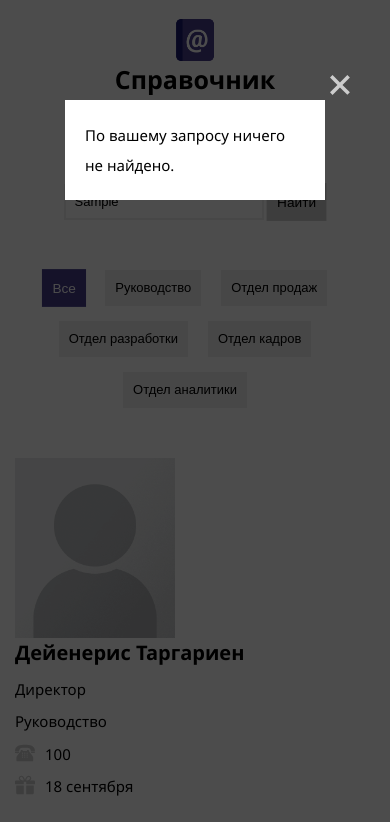
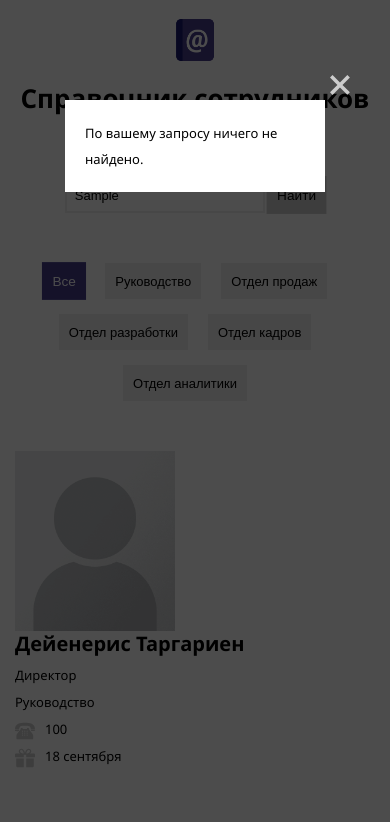
Before and after one commit to stigsanek/directory, a website: page index.html in a window 390 px wide. Both pictures are taken after typing "Sample" into the empty fields and a click on the button "Найти". Shown: the top 822 px of the page. Drawn offline with Linux system fonts and the light colour scheme.

Commit message:
Изменяет струткуру стилей и медиа-запросы

```diff
--- a/css/style.css
+++ b/css/style.css
@@ -2,8 +2,8 @@ body {
   margin: 0;
   padding: 0;
   font-family: 'Segoe UI', Tahoma, Geneva, Verdana, sans-serif;
-  line-height: 1.5;
-  font-size: 15px;
+  line-height: 1.3;
+  font-size: 13px;
   color: #000000;
   background-color: #ffffff;
 }
@@ -18,7 +18,6 @@ body {
   height: 1px;
   border: 0;
   white-space: nowrap;
-  -webkit-clip-path: inset(100%);
   clip-path: inset(100%);
 }
 
@@ -29,34 +28,25 @@ body {
 }
 
 .main-header {
-  display: -webkit-box;
-  display: -ms-flexbox;
   display: flex;
+  flex-direction: column;
+  flex-wrap: wrap;
+  justify-content: center;
   margin-bottom: 35px;
-  -webkit-box-align: end;
-      -ms-flex-align: end;
-          align-items: flex-end;
-  -ms-flex-wrap: wrap;
-      flex-wrap: wrap;
-  -webkit-box-pack: center;
-      -ms-flex-pack: center;
-          justify-content: center;
 }
 
-.main-header__logo {
-  margin-right: 20px;
-  margin-bottom: -4px;
+.main-header__title,
+.main-header__logo,
+.main-form {
+  align-self: center;
 }
 
 .main-header__title {
-  margin: 0;
-  padding: 0;
-  max-width: 65%;
-  font-size: 25px;
+  text-align: center;
 }
 
 .main-form {
-  margin-left: auto;
+  margin-top: 10px;
 }
 
 .main-form__search {
@@ -77,10 +67,7 @@ body {
 
 .worker-list,
 .filter-button {
-  display: -webkit-box;
-  display: -ms-flexbox;
   display: flex;
-  -ms-flex-wrap: wrap;
   flex-wrap: wrap;
   margin: 0;
   padding: 0;
@@ -89,8 +76,6 @@ body {
 
 .filter-button {
   margin-top: 50px;
-  -webkit-box-pack: center;
-      -ms-flex-pack: center;
   justify-content: center;
 }
 
@@ -127,31 +112,20 @@ body {
 .main-form__button:active,
 .arrow-top:active {
   background-color: #483d8b !important;
-  -webkit-transform: scale(1.05);
-      -ms-transform: scale(1.05);
   transform: scale(1.05);
   color: #ffffff;
 }
 
 .filter-button__item--active {
   background-color: #483d8b !important;
-  -webkit-transform: scale(1.05);
-      -ms-transform: scale(1.05);
   transform: scale(1.05);
   color: #ffffff;
 }
 
 .main-footer {
-  display: -webkit-box;
-  display: -ms-flexbox;
   display: flex;
-  -ms-flex-wrap: wrap;
   flex-wrap: wrap;
-  -webkit-box-pack: center;
-      -ms-flex-pack: center;
   justify-content: center;
-  -webkit-box-align: center;
-      -ms-flex-align: center;
   align-items: center;
 }
 
@@ -168,34 +142,19 @@ body {
 
 .main-footer__info,
 .main-footer__error {
+  width: 100%;
   text-align: center;
-  margin-right: 50px;
 }
 
 .main-footer__copyrigth {
   text-align: center;
 }
 
-.overlay {
-  position: fixed;
-  top: 0;
-  left: 0;
+.worker-item {
+  display: flex;
+  flex-wrap: wrap;
   width: 100%;
-  height: 100%;
-  background-color: #000000;
-  opacity: 0.7;
-  z-index: 999;
-}
-
-.worker-item {
-  display: -webkit-box;
-  display: -ms-flexbox;
-  display: flex;
-  -ms-flex-wrap: wrap;
-      flex-wrap: wrap;
   margin-bottom: 50px;
-  width: 100%;
-  -webkit-animation: move-worker 0.5s;
   animation: move-worker 0.5s;
 }
 
@@ -287,10 +246,9 @@ body {
   position: fixed;
   top: 100px;
   left: 50%;
-  width: 600px;
-  height: 700px;
-  margin: 0 auto;
-  margin-left: -300px;
+  width: 260px;
+  height: 360px;
+  transform: translateX(-50%);
   background-size: cover;
   background-position: top;
   z-index: 1000;
@@ -331,10 +289,9 @@ body {
   position: fixed;
   top: 100px;
   left: 50%;
-  width: 600px;
-  margin: 0 auto;
-  margin-left: -330px;
-  padding: 30px;
+  width: 220px;
+  transform: translateX(-50%);
+  padding: 20px;
   background-color: #ffffff;
   z-index: 1000;
   -webkit-animation: move-photo 0.5s;
@@ -354,11 +311,6 @@ body {
 
 .modal-window__text {
   line-height: 2;
-}
-
-.modal-open {
-  overflow-y: hidden;
-  height: 100%;
 }
 
 .birthday-container {
@@ -385,7 +337,7 @@ body {
   margin: 0;
   padding: 0;
   margin-top: 10px;
-  width: 79%;
+  width: 100%;
 }
 
 .arrow-top {
@@ -419,89 +371,103 @@ body {
   transition: transform 0.1s, -webkit-transform 0.1s;
 }
 
-@media(max-width: 990px) {
+.overlay {
+  position: fixed;
+  top: 0;
+  left: 0;
+  width: 100%;
+  height: 100%;
+  background-color: #000000;
+  opacity: 0.7;
+  z-index: 999;
+}
+
+.modal-open {
+  overflow: hidden;
+}
+
+@media(min-width: 481px) {
+  .big-photo__container {
+    width: 400px;
+    height: 500px;
+  }
+
+  .modal-window__container {
+    width: 380px;
+  }
+}
+
+@media(min-width: 661px) {
+  body {
+    line-height: 1.4;
+    font-size: 14px;
+  }
+
+  .main-footer__info,
+  .main-footer__error {
+    width: auto;
+    margin-right: 50px;
+    text-align: center;
+  }
+
+  .big-photo__container {
+    width: 500px;
+    height: 600px;
+  }
+
+  .modal-window__container {
+    width: 460px;
+  }
+
+  .birthday-container__text {
+    width: 79%;
+  }
+}
+
+@media(min-width: 991px) {
+  body {
+    line-height: 1.5;
+    font-size: 15px;
+  }
+
   .main-header {
-    -webkit-box-orient: vertical;
-    -webkit-box-direction: normal;
-        -ms-flex-direction: column;
-            flex-direction: column;
-    -ms-flex-line-pack: center;
-        align-content: center;
+    flex-direction: row;
+    align-items: flex-end;
+    align-content: flex-end;
+  }
+
+  .main-header__logo {
+    margin-right: 20px;
+    margin-left: -5px;
+    margin-bottom: -4px;
   }
 
   .main-header__title,
   .main-header__logo,
   .main-form {
-    -ms-flex-item-align: center;
-        -ms-grid-row-align: center;
-        align-self: center;
+    align-self: flex-end;
   }
 
   .main-header__title {
-    text-align: center;
-  }
-
-  .main-header__logo {
-    margin-right: 0;
+    margin: 0;
+    padding: 0;
+    max-width: 65%;
+    font-size: 25px;
   }
 
   .main-form {
-    margin-top: 10px;
-    margin-left: 0;
+    margin-top: 0;
+    margin-left: auto;
   }
 
   .big-photo__container {
     width: 500px;
     height: 600px;
-    margin-left: -250px;
   }
 
   .modal-window__container {
-    width: 460px;
-    padding: 20px;
-    margin-left: -250px;
-  }
-}
-
-@media(max-width: 660px) {
-  .worker-item__container {
-    width: 100%;
-  }
-
-  .main-footer__info,
-  .main-footer__error {
-    width: 100%;
-    margin-right: 0;
-  }
-
-  .big-photo__container {
-    width: 400px;
-    height: 500px;
-    margin-left: -200px;
-  }
-
-  .modal-window__container {
-    width: 380px;
-    padding: 20px;
-    margin-left: -210px;
-  }
-
-  .birthday-container__text {
-    width: 100%;
-  }
-}
-
-@media(max-width: 480px) {
-  .big-photo__container {
-    width: 260px;
-    height: 360px;
-    margin-left: -130px;
-  }
-
-  .modal-window__container {
-    width: 220px;
-    padding: 20px;
-    margin-left: -130px;
+    width: 600px;
+    padding: 30px;
   }
 }
 
--- a/js/util.js
+++ b/js/util.js
@@ -73,16 +73,12 @@
   };
 
   // Методы отключения/включения прокрутки документа при всплытии модального окна
-  var htmlElement = document.querySelector('html');
-
   var addOverflow = function () {
     bodyElement.classList.add('modal-open');
-    htmlElement.classList.add('modal-open');
   };
 
   var hiddenOverflow = function () {
     bodyElement.classList.remove('modal-open');
-    htmlElement.classList.remove('modal-open');
   };
 
   window.util = {
```
Lines whose indentation alone changed are shown as unchanged.
